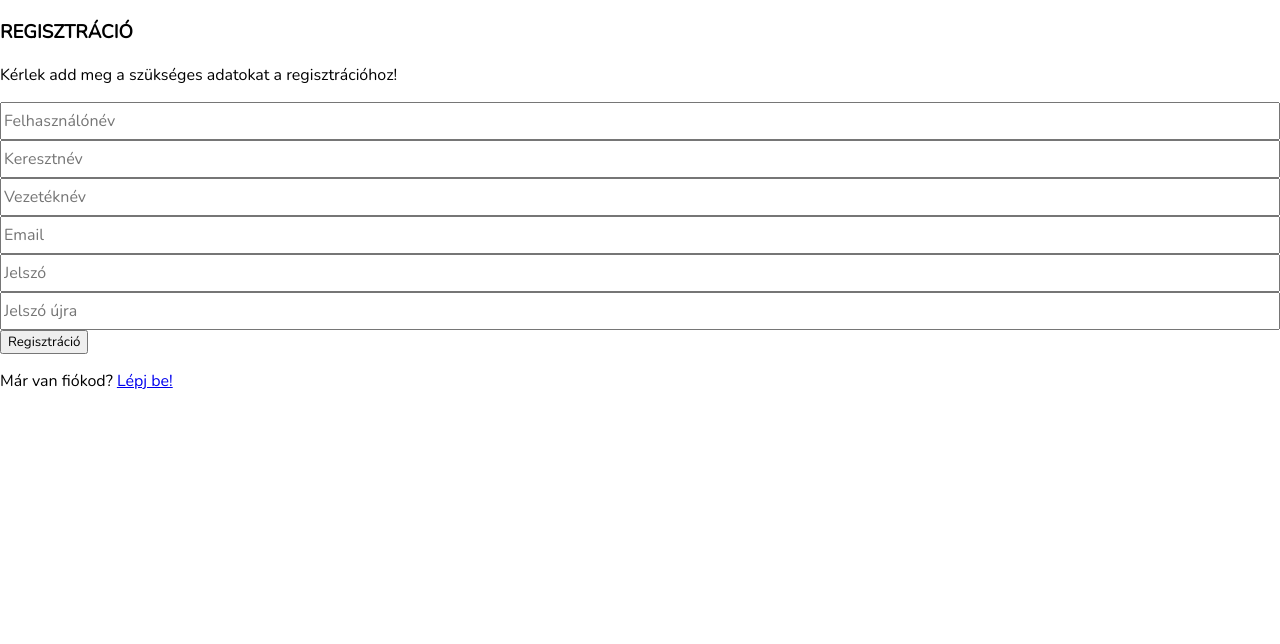
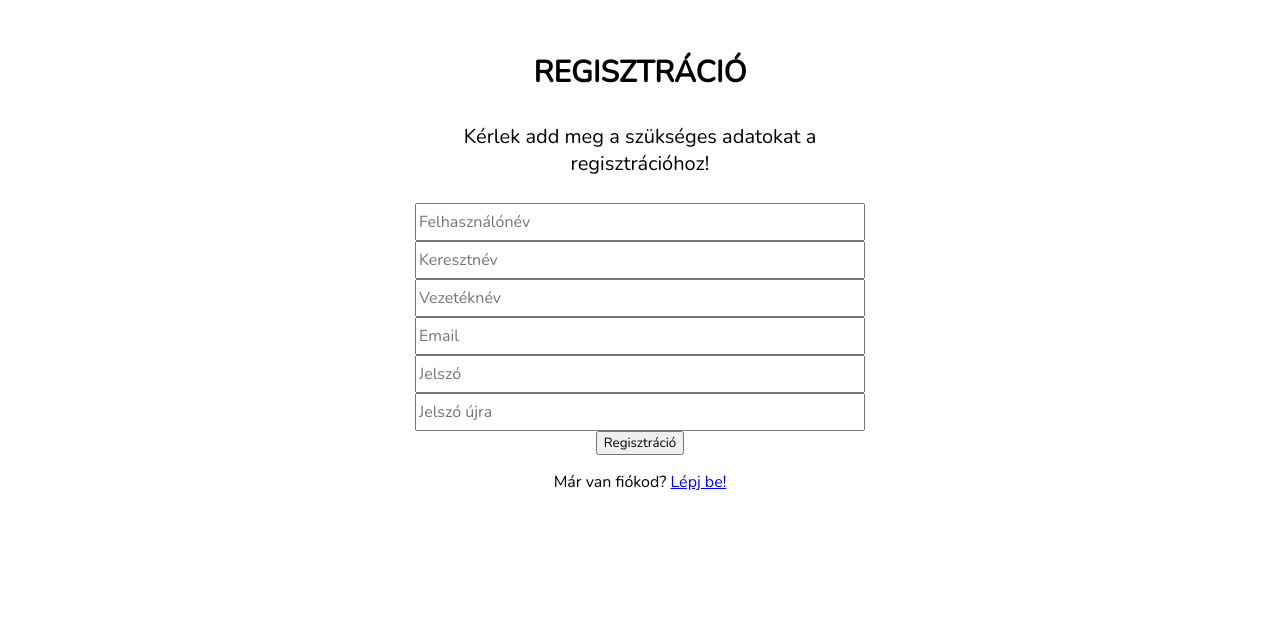
Before and after one commit to EKKE-App-Dev-Lab/vinylmaster, a PHP site: page /MyFiles/registration.php in a window 1280 px wide. Shown: the part 162-806 px from the top of the page. Before the commit the page ends 551 px from the top, so only its background shows below. Run offline with PHP 8.4, Linux system fonts and the light colour scheme; some libraries are stand-ins or nearby versions.

Commit message:
F-0003 Account.css

```diff
--- a/Account.css
+++ b/Account.css
@@ -85,3 +85,38 @@ hr{
     padding: 15px;
 }
 /* End User Profil */
+
+
+/*Start Login & Regisztráció Panel*/
+.login-page {
+    width: 100%;
+    padding: 10px 0;
+    margin: auto;
+    z-index: 1;
+}
+
+.login-header h3{
+    font-size: 30px;
+}
+
+.login-header p{
+    font-size: 20px;
+}
+
+.login-page .form .login{
+    margin-top: -31px;
+    margin-bottom: 26px;
+}
+
+.login-form span{
+    font-size: 20px;
+    color: red;
+}
+
+.form {
+    position: relative;
+    max-width: 500px;
+    margin: 0 auto 100px;
+    padding: 25px;
+    text-align: center;
+}
```
